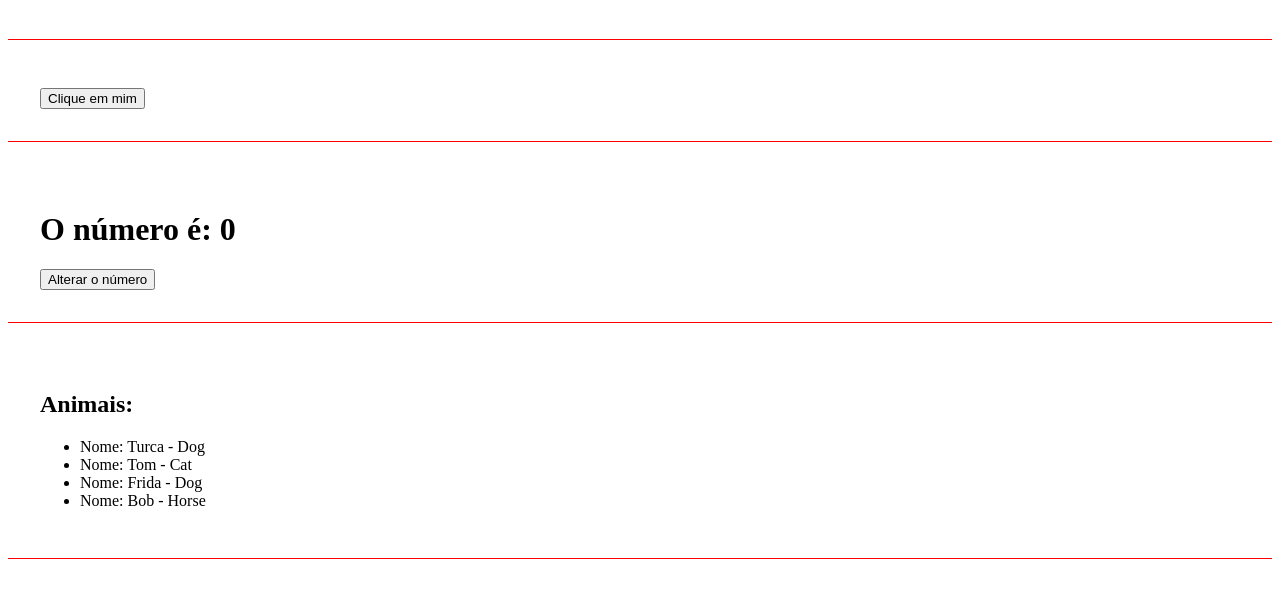
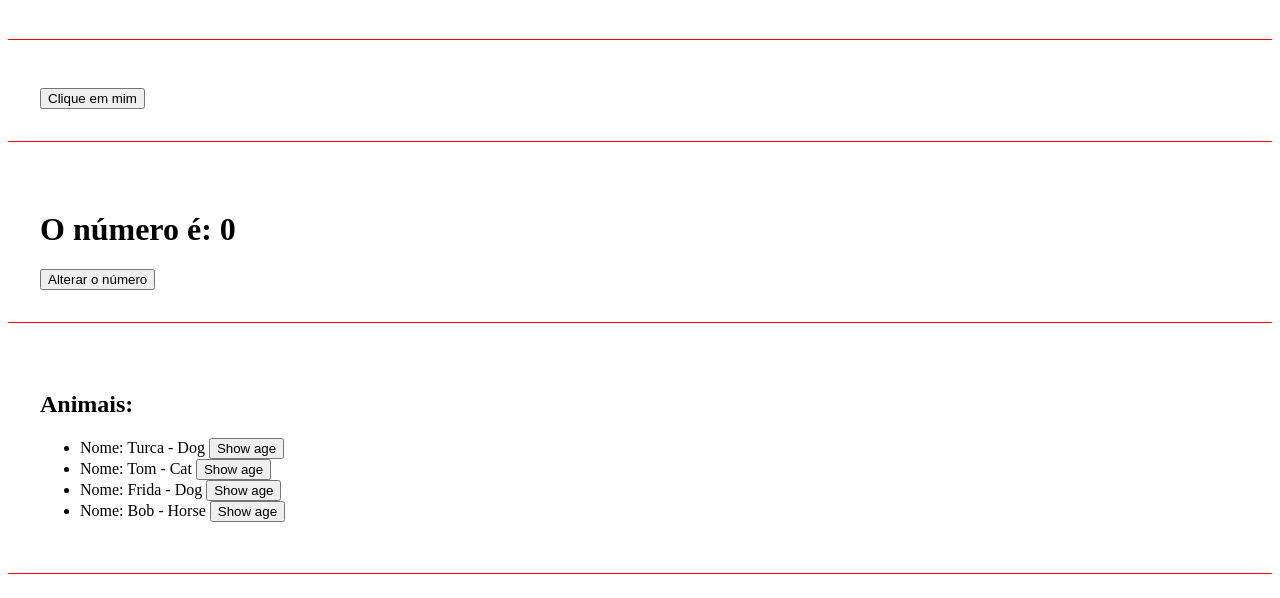
Before and after one commit to Caio-Alves/projeto-moment, an Angular app in the folder moment-project/: page / in a window 1280 px wide. Shown: the part 996-1594 px from the top of the page. Built offline with nearby package versions, Linux system fonts and the light colour scheme.

Commit message:
feat: add interfaces

```diff
--- /dev/null
+++ b/moment-project/src/app/components/Animal.ts
@@ -0,0 +1,5 @@
+export interface Animal {
+    name: string;
+    type: string;
+    age: number;
+}
--- a/moment-project/src/app/components/list-render/list-render.component.html
+++ b/moment-project/src/app/components/list-render/list-render.component.html
@@ -3,6 +3,8 @@
     <ul>
         <li *ngFor="let animal of animals">
             Nome: {{animal.name}} - {{animal.type}}
+            <button (click)="showAge(animal)">Show age</button>
         </li>
     </ul>
+    <h3>{{animalDetails}}</h3>
 </div>
--- a/moment-project/src/app/components/list-render/list-render.component.ts
+++ b/moment-project/src/app/components/list-render/list-render.component.ts
@@ -1,4 +1,5 @@
 import { Component } from '@angular/core';
+import { Animal } from '../Animal';
 
 @Component({
   selector: 'app-list-render',
@@ -6,11 +7,17 @@
   styleUrls: ['./list-render.component.css']
 })
 export class ListRenderComponent {
-  animals = [
-    {name: 'Turca', type: "Dog"},
-    {name: 'Tom', type: "Cat"},
-    {name: 'Frida', type: 'Dog'},
-    {name: 'Bob', type: 'Horse'},
+  animalDetails = '';
+  animals: Animal[] = [
+    {name: 'Turca', type: "Dog", age: 4},
+    {name: 'Tom', type: "Cat", age: 10},
+    {name: 'Frida', type: 'Dog', age: 5},
+    {name: 'Bob', type: 'Horse', age: 1},
   ];
 
+  showAge(animal: Animal){
+    this.animalDetails = `O pet ${animal.name} tem ${animal.age} anos!`;
+
+  }
+
 }
```
